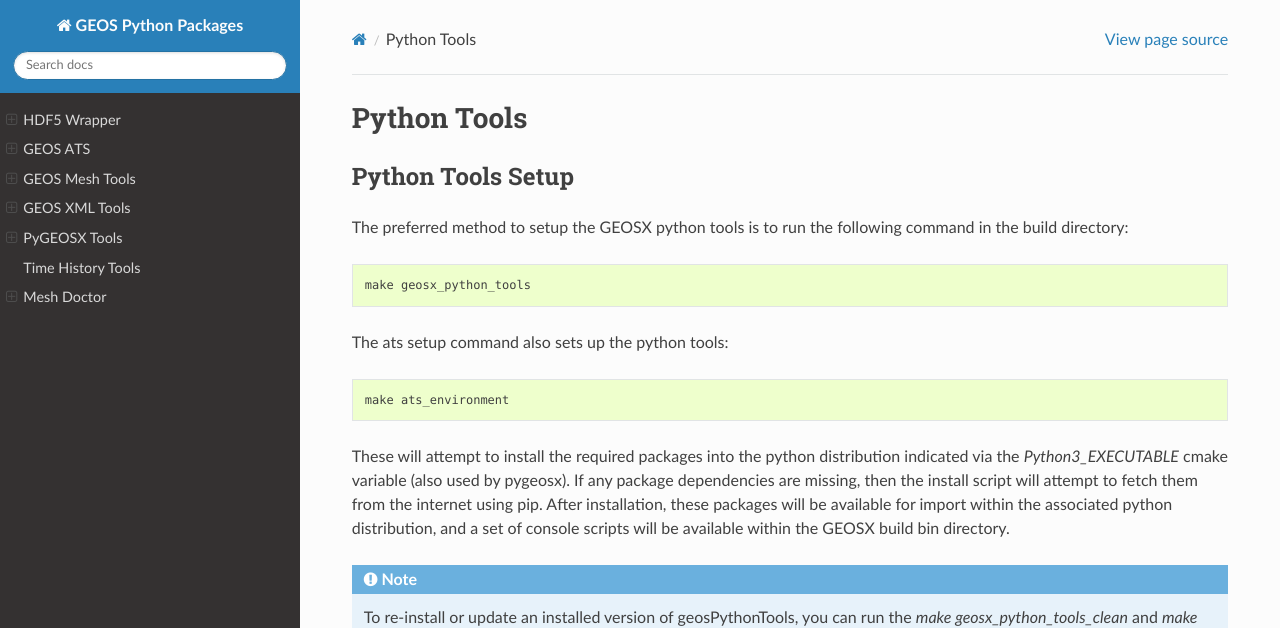
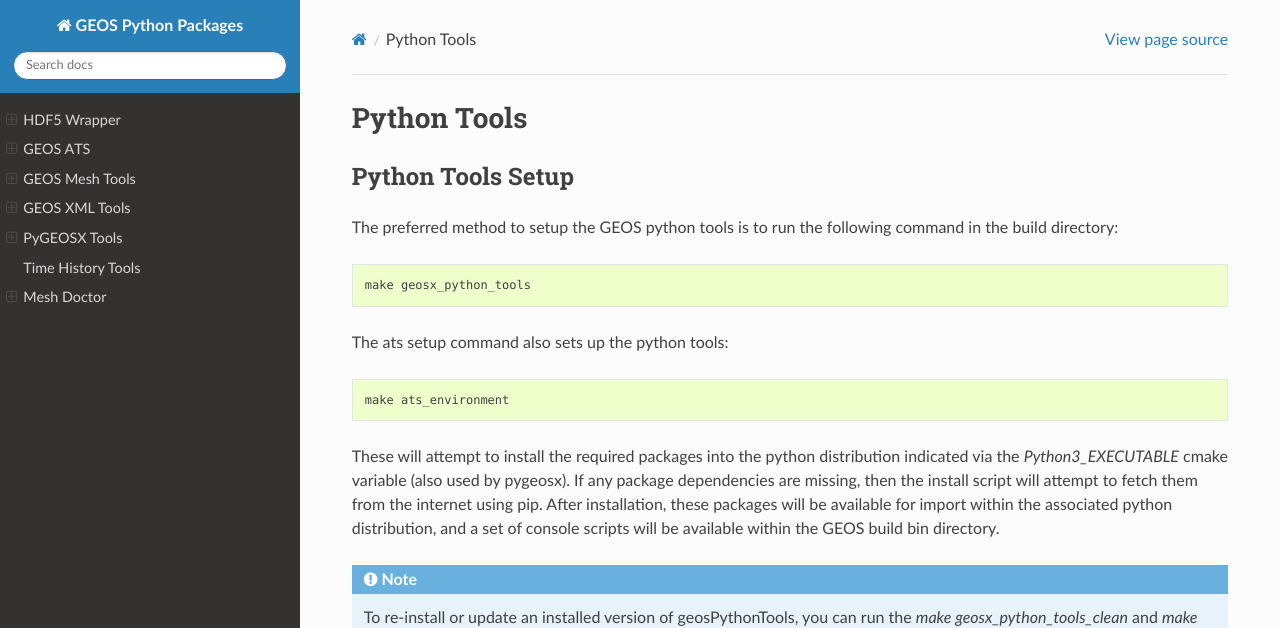
Before and after one commit to GEOS-DEV/geosPythonPackages, a Sphinx documentation site: the page built from docs/index.rst, in a window 1280 px wide and 900 px high. Shown: the top 628 px of the window. Built offline with Sphinx 7.4.7 and the Read the Docs theme 2.0.0, drawn with Linux system fonts in a browser that asks for light colours; formulas are drawn with MathJax 3.

Commit message:
Updating error message, GEOS name

```diff
--- a/docs/index.rst
+++ b/docs/index.rst
@@ -8,7 +8,7 @@ Python Tools
 Python Tools Setup
 ---------------------------------
 
-The preferred method to setup the GEOSX python tools is to run the following command in the build directory:
+The preferred method to setup the GEOS python tools is to run the following command in the build directory:
 
 .. code-block:: bash
 
@@ -24,7 +24,7 @@ The ats setup command also sets up the python tools:
 
 These will attempt to install the required packages into the python distribution indicated via the `Python3_EXECUTABLE` cmake variable (also used by pygeosx).
 If any package dependencies are missing, then the install script will attempt to fetch them from the internet using pip.
-After installation, these packages will be available for import within the associated python distribution, and a set of console scripts will be available within the GEOSX build bin directory.
+After installation, these packages will be available for import within the associated python distribution, and a set of console scripts will be available within the GEOS build bin directory.
 
 
 .. note::
```
Also changed, not shown: 1 other file.
